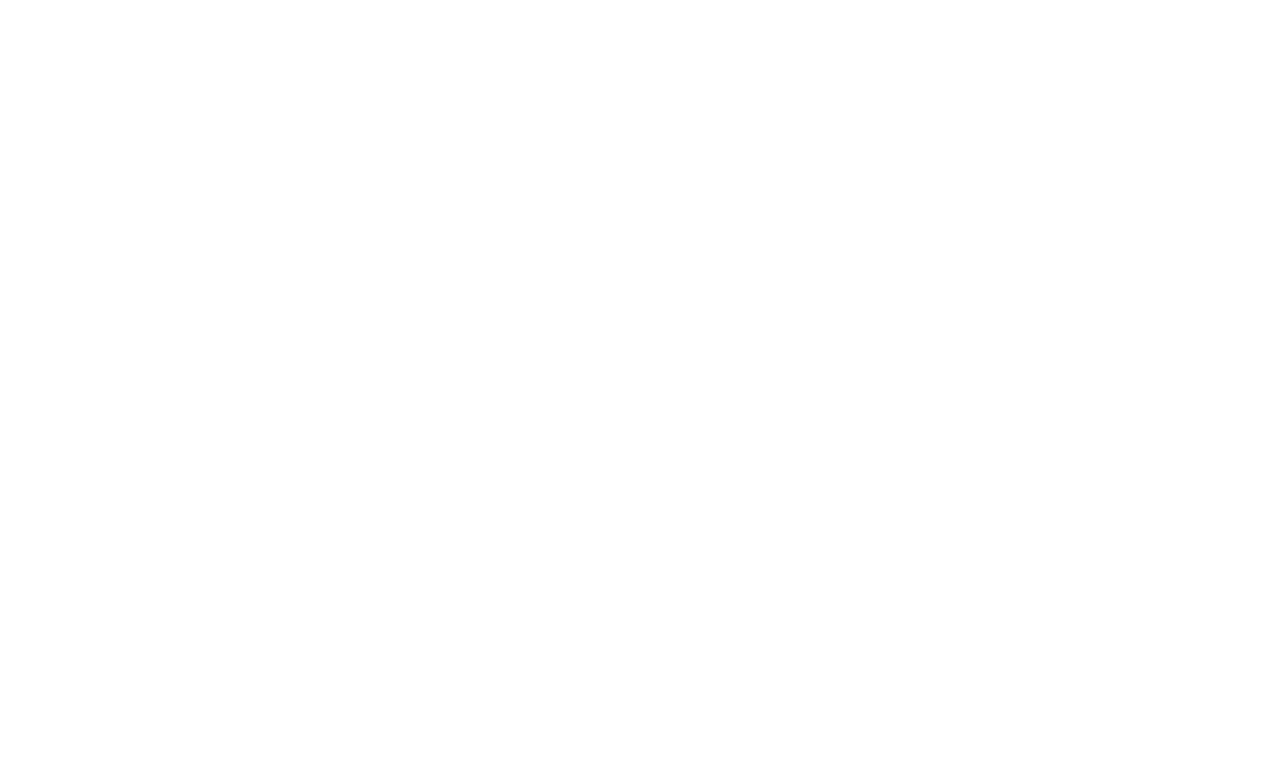
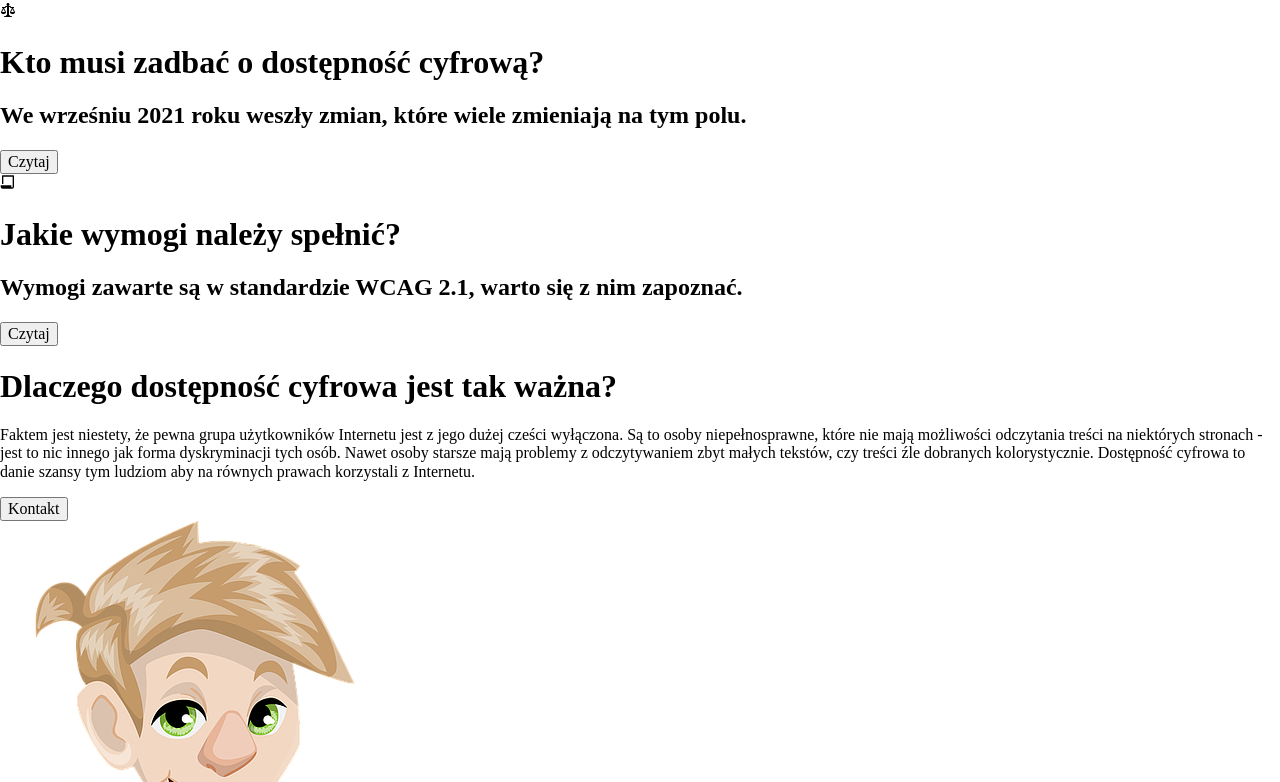
Before and after one commit to krukaleksander/dostepnosc, a React (Create React App) app: page / in a window 1280 px wide. Shown: the part 858-1640 px from the top of the page. Before the commit the page ends 860 px from the top, so only its background shows below. Built offline with nearby package versions, Linux system fonts and the light colour scheme.

Commit message:
create home contact

```diff
--- a/package.json
+++ b/package.json
@@ -9,6 +9,7 @@
     "normalize.css": "^8.0.1",
     "react": "^17.0.2",
     "react-dom": "^17.0.2",
+    "react-icons": "^4.3.1",
     "react-router": "^6.2.1",
     "react-router-dom": "^6.2.1",
     "react-scripts": "5.0.0",
--- /dev/null
+++ b/src/components/HomeContact.jsx
@@ -0,0 +1,30 @@
+import React from "react";
+import BeGoodImg from "../images/beGood.png";
+
+function HomeContact() {
+  return (
+    <div className="home-contact">
+      <div className="home-contact__text">
+        <h1>Dlaczego dostępność cyfrowa jest tak ważna?</h1>
+        <p>
+          Faktem jest niestety, że pewna grupa użytkowników Internetu jest z
+          jego dużej cześci wyłączona. Są to osoby niepełnosprawne, które nie
+          mają możliwości odczytania treści na niektórych stronach - jest to nic
+          innego jak forma dyskryminacji tych osób. Nawet osoby starsze mają
+          problemy z odczytywaniem zbyt małych tekstów, czy treści źle dobranych
+          kolorystycznie. Dostępność cyfrowa to danie szansy tym ludziom aby na
+          równych prawach korzystali z Internetu.
+        </p>
+        <button>Kontakt</button>
+      </div>
+      <div className="img">
+        <img
+          src={BeGoodImg}
+          alt="strona dostępna cyfrowo to równe szanse dla wszystkich"
+        />
+      </div>
+    </div>
+  );
+}
+
+export default HomeContact;
--- /dev/null
+++ b/src/components/HomeLinks.jsx
@@ -0,0 +1,32 @@
+import React from "react";
+import { GoLaw } from "react-icons/go";
+import { RiFilePaperLine } from "react-icons/ri";
+
+function HomeLinks() {
+  return (
+    <div className="home-links">
+      <div className="home-links__law">
+        <div className="img">
+          <GoLaw />
+        </div>
+        <h1>Kto musi zadbać o dostępność cyfrową?</h1>
+        <h2>
+          We wrześniu 2021 roku weszły zmian, które wiele zmieniają na tym polu.
+        </h2>
+        <button>Czytaj</button>
+      </div>
+      <div className="home-links__requirements">
+        <div className="img">
+          <RiFilePaperLine />
+        </div>
+        <h1>Jakie wymogi należy spełnić?</h1>
+        <h2>
+          Wymogi zawarte są w standardzie WCAG 2.1, warto się z nim zapoznać.
+        </h2>
+        <button>Czytaj</button>
+      </div>
+    </div>
+  );
+}
+
+export default HomeLinks;
--- a/src/pages/Home.jsx
+++ b/src/pages/Home.jsx
@@ -1,10 +1,14 @@
 import React from "react";
 import HomeBanner from "../components/HomeBanner";
+import HomeLinks from "../components/HomeLinks";
+import HomeContact from "../components/HomeContact";
 
 function Home() {
   return (
     <div className="page-wrapper">
       <HomeBanner />
+      <HomeLinks />
+      <HomeContact />
     </div>
   );
 }
```
Also changed, not shown: src/images/beGood.png (added), 1 other file (tests, documents, lock files or other folders).
